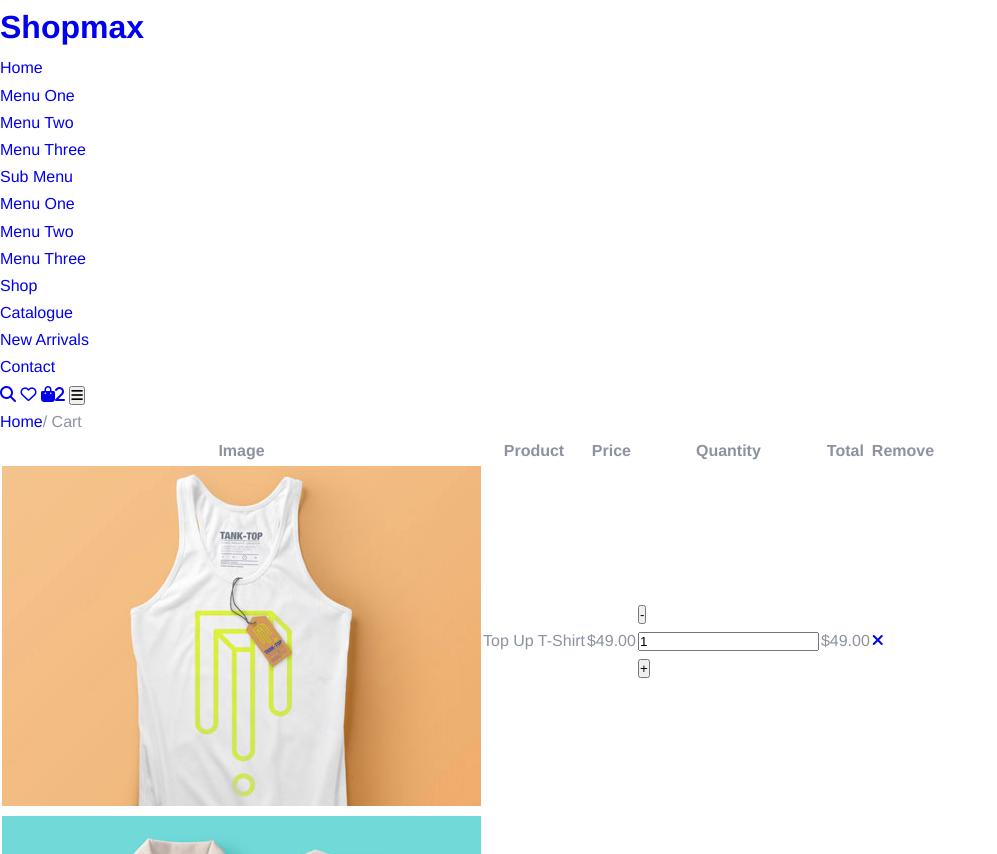
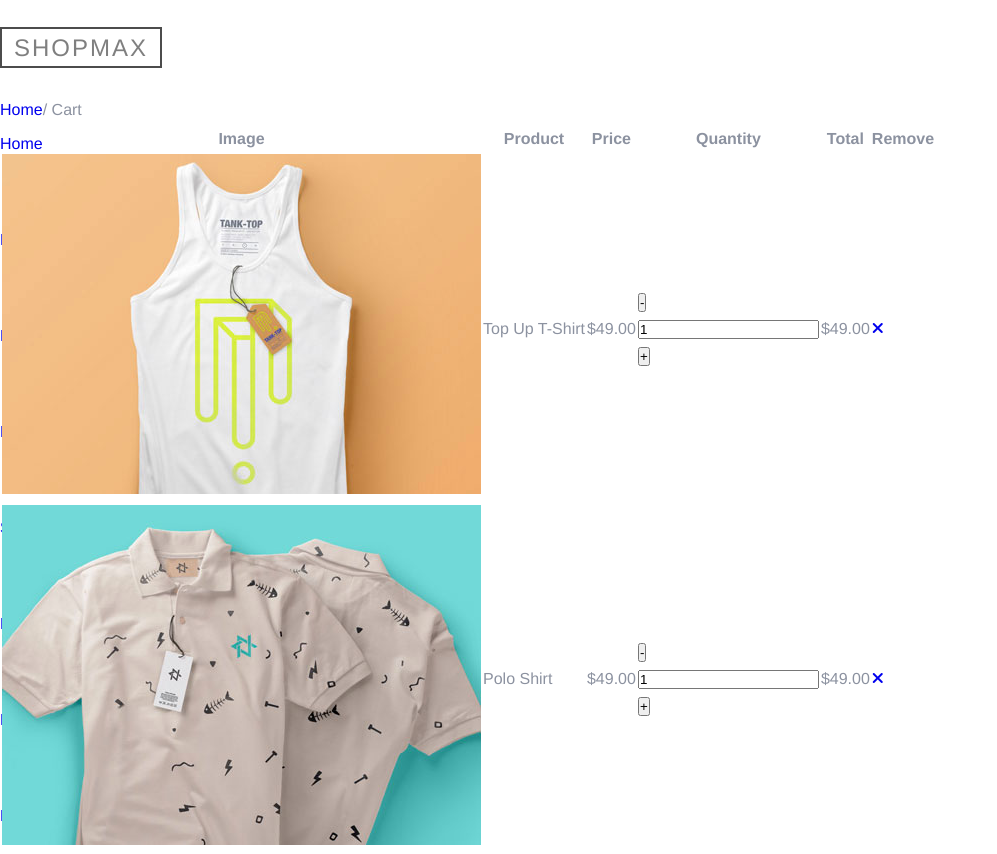
Before and after one commit to MarcosQuaOli/ShopMax, a PHP site: page /cart.html in a window 1280 px wide. Shown: the top 854 px of the page, without its empty margins (0-997 px from the left). Run offline with PHP 8.4, Linux system fonts and the light colour scheme; some libraries are stand-ins or nearby versions.

Commit message:
Add style to header

```diff
--- a/css/style.css
+++ b/css/style.css
@@ -20,4 +20,88 @@ body {
   color: #8c92a0;
   line-height: 1.7; }
 
+.container {
+  padding: 0 3vw;
+  margin: 0 auto; }
+  @media (min-width: 576px) {
+    .container {
+      max-width: 550px; } }
+  @media (min-width: 768px) {
+    .container {
+      max-width: 750px; } }
+  @media (min-width: 992px) {
+    .container {
+      max-width: 980px; } }
+  @media (min-width: 1200px) {
+    .container {
+      max-width: 1180px; } }
+
+.header {
+  display: flex;
+  justify-content: space-between;
+  height: 4em;
+  line-height: 4em; }
+  @media (min-width: 992px) {
+    .header {
+      height: 6em;
+      line-height: 6em; } }
+  .header h1 {
+    font-size: 1.5em; }
+  .header h1 a {
+    text-transform: uppercase;
+    letter-spacing: 2px;
+    border: 2px solid rgba(0, 0, 0, 0.7);
+    padding: 0.2em 0.5em;
+    color: rgba(0, 0, 0, 0.5);
+    font-weight: 400; }
+  .header__icons a {
+    color: #868995;
+    margin: 0 0.2em; }
+    .header__icons a:hover {
+      color: #3d3f45; }
+  @media (min-width: 992px) {
+    .header__icons button {
+      display: none; } }
+  .header__icons .bag {
+    position: relative; }
+    .header__icons .bag span {
+      position: absolute;
+      top: -10px;
+      right: -15px;
+      width: 20px;
+      height: 20px;
+      border-radius: 50%;
+      line-height: 20px;
+      text-align: center;
+      color: #fff;
+      font-size: 12px;
+      background: #ee4266; }
+  .header__icons button {
+    margin-left: 1.5em;
+    border: none;
+    background-color: transparent;
+    cursor: pointer;
+    font-size: 1.1em;
+    color: #868995; }
+    .header__icons button:hover {
+      color: #3d3f45; }
+  .header__navbar {
+    display: none; }
+    @media (min-width: 992px) {
+      .header__navbar {
+        display: block; } }
+    .header__navbar a {
+      color: rgba(0, 0, 0, 0.7);
+      text-transform: uppercase;
+      margin: 0 0.2em;
+      letter-spacing: 1px;
+      padding: 0.5em;
+      font-size: 0.8em; }
+      .header__navbar a:hover, .header__navbar a.actived {
+        color: #ee4266; }
+    .header__navbar .dropdown {
+      display: none; }
+    .header__navbar ul {
+      display: flex; }
+
 /*# sourceMappingURL=style.css.map */
--- a/sass/style.scss
+++ b/sass/style.scss
@@ -1 +1,120 @@
 @import "_site-base";
+
+.container {
+	padding: 0 3vw;
+	margin: 0 auto;
+
+	@media (min-width: 576px) {
+		max-width: 550px;
+	}
+	@media (min-width: 768px) {
+		max-width: 750px;
+	}
+	@media (min-width: 992px) {
+		max-width: 980px;
+	}
+	@media (min-width: 1200px) {
+		max-width: 1180px;
+	}
+}
+
+.header {
+	display: flex;
+	justify-content: space-between;
+	height: 4em;
+	line-height: 4em;
+
+	@media (min-width: 992px) {
+		height: 6em;
+		line-height: 6em;
+	}
+
+	h1 {
+		font-size: 1.5em;
+	}
+
+	h1 a {
+		text-transform: uppercase;
+		letter-spacing: 2px;
+		border: 2px solid rgba(0,0,0,0.7);
+		padding: 0.2em 0.5em;
+		color: rgba(0,0,0,0.5);
+		font-weight: 400;
+	}
+
+	&__icons {
+		a{
+			color: #868995;
+			margin: 0 0.2em;
+
+			&:hover {
+				color: #3d3f45;
+			}
+		}
+
+		@media (min-width: 992px) {
+			button {
+				display: none;
+			}
+		}
+		.bag {
+			position: relative;
+
+			span {
+				position: absolute;
+				top: -10px;
+				right: -15px;
+				width: 20px;
+				height: 20px;
+				border-radius: 50%;
+				line-height: 20px;
+				text-align: center;
+				color: #fff;
+				font-size: 12px;
+				background: $color-primary;
+			}
+		}
+
+		button {
+			margin-left: 1.5em;
+			border: none;
+			background-color: transparent;
+			cursor: pointer;
+			font-size: 1.1em;
+			color: #868995;
+
+			&:hover {
+				color: #3d3f45;
+			}
+		}
+	}
+
+	&__navbar {
+		display: none;
+
+		@media (min-width: 992px) {
+			display: block;
+		}
+
+		a {
+			color: rgba(0,0,0,0.7);
+			text-transform: uppercase;
+			margin: 0 0.2em;
+			letter-spacing: 1px;
+			padding: 0.5em;
+			font-size: 0.8em;
+
+			&:hover, &.actived  {
+				color: $color-primary;
+			}
+		}
+
+		.dropdown {
+			display: none;
+		}
+
+		ul {
+			display: flex;
+		}
+	}
+}
```
Also changed, not shown: 1 other file.
